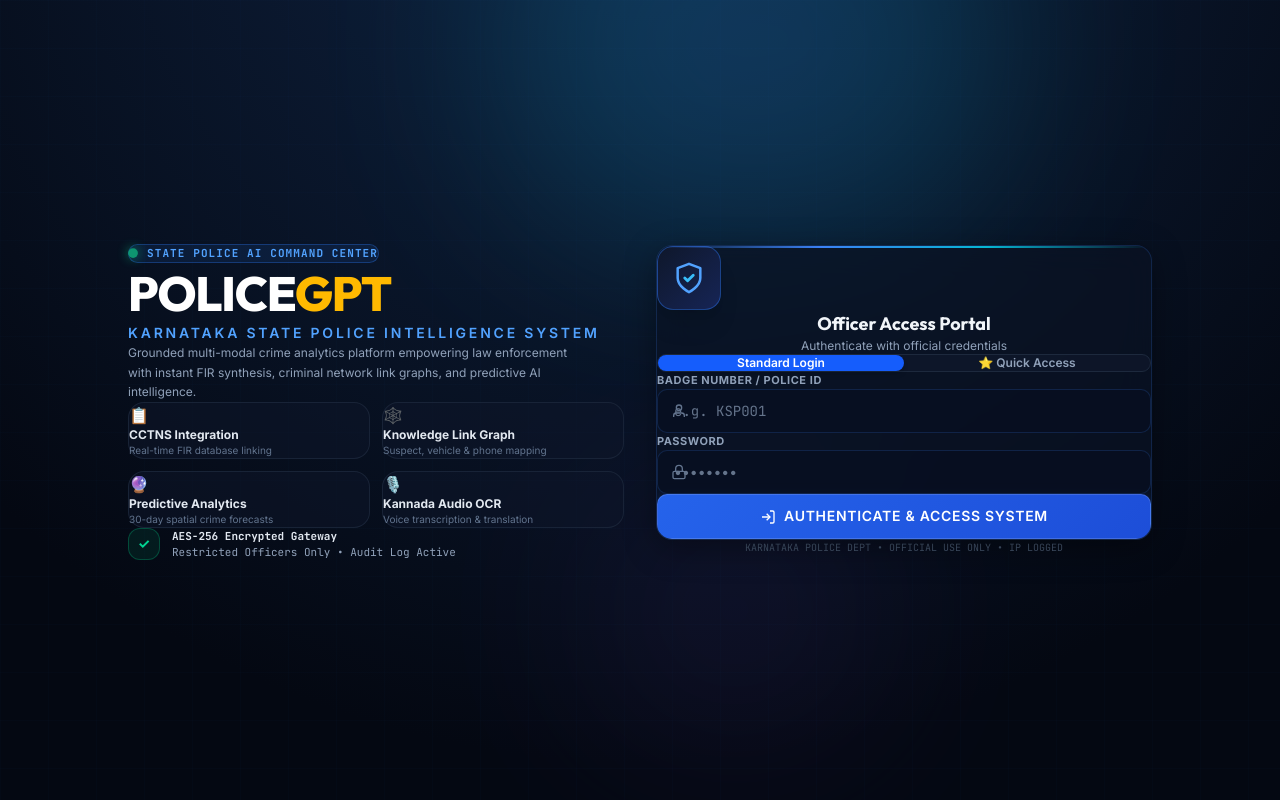
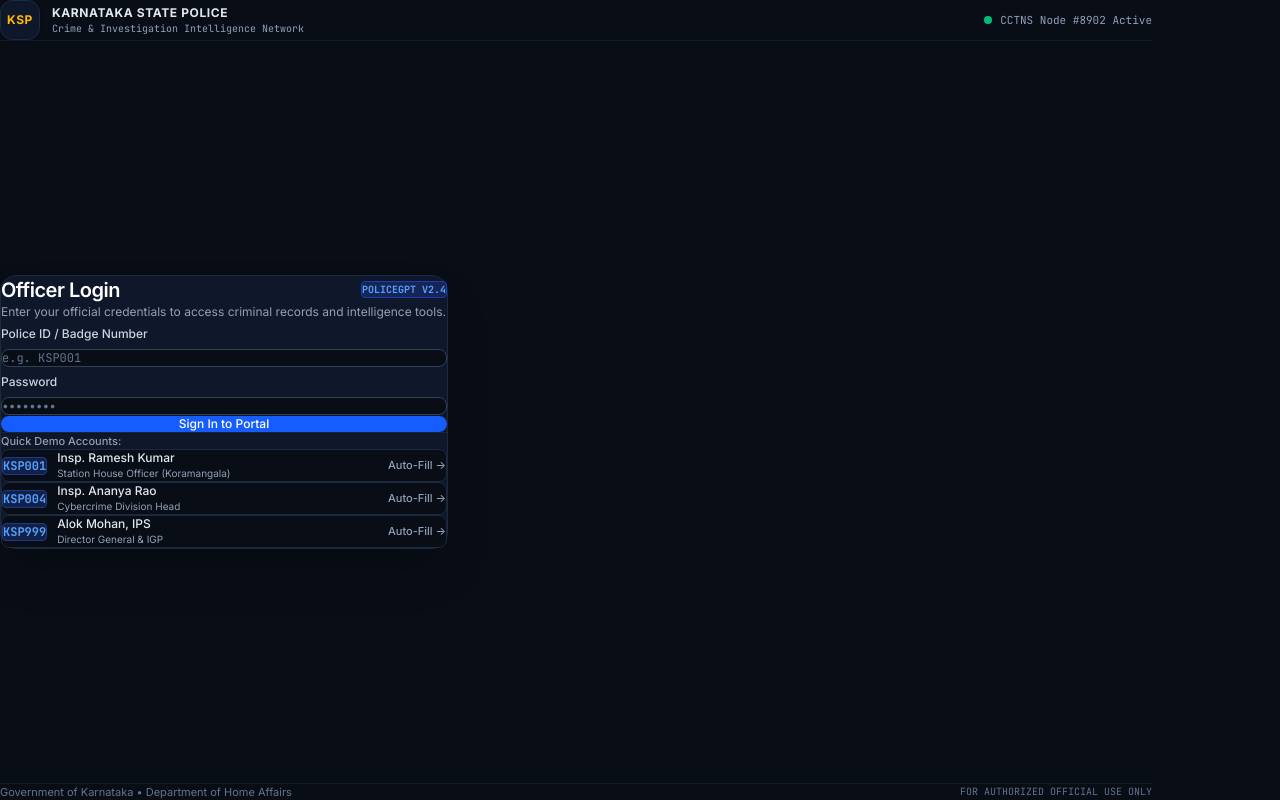
Before and after one commit to CapedCrusader77/Datathon, a Next.js app in the folder frontend/: page / in a window 1280 px wide. Built offline with nearby package versions, Linux system fonts and the light colour scheme.

Commit message:
Redesign login page with clean, authentic enterprise government UI standards

```diff
--- a/frontend/src/app/page.tsx
+++ b/frontend/src/app/page.tsx
@@ -1,5 +1,5 @@
 "use client";
-import { useState, useEffect } from "react";
+import { useState } from "react";
 import { useRouter } from "next/navigation";
 
 export default function LoginPage() {
@@ -8,289 +8,255 @@ export default function LoginPage() {
   const [password, setPassword] = useState("");
   const [loading, setLoading] = useState(false);
   const [error, setError] = useState("");
-  const [mounted, setMounted] = useState(false);
-  const [activeTab, setActiveTab] = useState<"credentials" | "demo">("credentials");
-
-  useEffect(() => {
-    setMounted(true);
-  }, []);
+  const [selectedProfile, setSelectedProfile] = useState<string | null>(null);
 
   const handleLogin = async (e: React.FormEvent) => {
     e.preventDefault();
     setLoading(true);
     setError("");
+
     try {
       const form = new URLSearchParams();
       form.append("username", badge);
       form.append("password", password);
+
       const res = await fetch(
         `${process.env.NEXT_PUBLIC_API_URL || "http://localhost:8000"}/api/v1/auth/login`,
-        { method: "POST", headers: { "Content-Type": "application/x-www-form-urlencoded" }, body: form }
+        {
+          method: "POST",
+          headers: { "Content-Type": "application/x-www-form-urlencoded" },
+          body: form,
+        }
       );
+
       if (!res.ok) throw new Error("Invalid credentials");
+
       const data = await res.json();
       localStorage.setItem("pgpt_token", data.access_token);
-      localStorage.setItem("pgpt_officer", JSON.stringify({
-        name: data.officer_name, role: data.officer_role, badge: data.badge_number
-      }));
+      localStorage.setItem(
+        "pgpt_officer",
+        JSON.stringify({
+          name: data.officer_name,
+          role: data.officer_role,
+          badge: data.badge_number,
+        })
+      );
       router.push("/dashboard");
     } catch {
-      // Fallback for hackathon demo mode if server is offline or mock credentials used
+      // Demo fallback for local offline / hackathon testing
       if (badge && password) {
         localStorage.setItem("pgpt_token", "demo_jwt_token_ksp_2024");
-        localStorage.setItem("pgpt_officer", JSON.stringify({
-          name: badge === "KSP999" ? "DGP Alok Mohan" : badge === "KSP004" ? "Insp. Ananya Rao" : "Insp. Ramesh Kumar",
-          role: badge === "KSP999" ? "Commissioner" : badge === "KSP004" ? "Cybercrime" : "Investigating Officer",
-          badge: badge
-        }));
+        localStorage.setItem(
+          "pgpt_officer",
+          JSON.stringify({
+            name:
+              badge === "KSP999"
+                ? "Alok Mohan, IPS"
+                : badge === "KSP004"
+                ? "Insp. Ananya Rao"
+                : "Insp. Ramesh Kumar",
+            role:
+              badge === "KSP999"
+                ? "Director General & IGP"
+                : badge === "KSP004"
+                ? "Cybercrime Division"
+                : "Station House Officer",
+            badge: badge,
+          })
+        );
         router.push("/dashboard");
         return;
       }
-      setError("Invalid badge number or password. Please verify credentials.");
+      setError("Authentication failed. Check your Police ID and Password.");
       setLoading(false);
     }
   };
 
-  const executeDemoLogin = (badgeNum: string, pass: string) => {
-    setBadge(badgeNum);
+  const handleQuickSelect = (id: string, pass: string, name: string, role: string) => {
+    setBadge(id);
     setPassword(pass);
+    setSelectedProfile(id);
+    setLoading(true);
     localStorage.setItem("pgpt_token", "demo_jwt_token_ksp_2024");
-    localStorage.setItem("pgpt_officer", JSON.stringify({
-      name: badgeNum === "KSP999" ? "DGP Alok Mohan" : badgeNum === "KSP004" ? "Insp. Ananya Rao" : "Insp. Ramesh Kumar",
-      role: badgeNum === "KSP999" ? "Director General of Police" : badgeNum === "KSP004" ? "Cybercrime Specialist" : "Senior Inspector",
-      badge: badgeNum
-    }));
-    setLoading(true);
+    localStorage.setItem(
+      "pgpt_officer",
+      JSON.stringify({
+        name,
+        role,
+        badge: id,
+      })
+    );
     setTimeout(() => {
       router.push("/dashboard");
-    }, 600);
+    }, 400);
   };
 
   return (
-    <div className="min-h-screen bg-slate-950 flex items-center justify-center relative overflow-hidden selection:bg-blue-500 selection:text-white"
-      style={{ background: "radial-gradient(circle at 50% -20%, #0f2342 0%, #040812 80%)" }}>
-
-      {/* Grid Pattern Overlay */}
-      <div className="absolute inset-0 bg-grid opacity-25 pointer-events-none" />
-
-      {/* Glowing Dynamic Backdrop Spheres */}
-      <div className="absolute inset-0 overflow-hidden pointer-events-none">
-        <div className="absolute -top-40 left-1/3 w-[650px] h-[400px] rounded-full opacity-20"
-          style={{ background: "radial-gradient(circle, #3b82f6 0%, #06b6d4 50%, transparent 80%)", filter: "blur(90px)" }} />
-        <div className="absolute bottom-10 right-1/4 w-[450px] h-[300px] rounded-full opacity-15"
-          style={{ background: "radial-gradient(circle, #8b5cf6 0%, transparent 70%)", filter: "blur(100px)" }} />
+    <div className="min-h-screen bg-[#090d16] text-slate-100 flex flex-col justify-between p-4 sm:p-8 font-sans selection:bg-blue-600 selection:text-white">
+      {/* Top Bar / Gov Header */}
+      <header className="max-w-6xl w-full mx-auto flex items-center justify-between py-2 border-b border-slate-800/60">
+        <div className="flex items-center gap-3">
+          {/* Official Emblem / Crest Graphic */}
+          <div className="w-10 h-10 rounded-xl bg-slate-900 border border-slate-800 flex items-center justify-center text-amber-400 font-bold text-xs tracking-wider shadow-sm">
+            KSP
+          </div>
+          <div>
+            <h1 className="text-xs font-bold tracking-wider text-slate-200 uppercase">
+              Karnataka State Police
+            </h1>
+            <p className="text-[10px] text-slate-400 font-mono">
+              Crime & Investigation Intelligence Network
+            </p>
+          </div>
         </div>
 
-      <div className={`relative z-10 w-full max-w-5xl mx-auto px-4 py-8 transition-all duration-700 ${mounted ? "opacity-100 translate-y-0" : "opacity-0 translate-y-6"}`}>
-
-        {/* Main Grid: Left Feature Briefing + Right Authentication Box */}
-        <div className="grid grid-cols-1 lg:grid-cols-12 gap-8 items-center">
-
-          {/* Left Column: Platform Branding & Intelligence Highlights */}
-          <div className="lg:col-span-6 space-y-6 text-left">
-            <div className="inline-flex items-center gap-2.5 px-3.5 py-1.5 rounded-full bg-blue-500/10 border border-blue-500/30 text-blue-400">
-              <div className="live-dot" />
-              <span className="text-[11px] font-mono font-bold tracking-widest uppercase">
-                STATE POLICE AI COMMAND CENTER
+        <div className="flex items-center gap-2">
+          <span className="w-2 h-2 rounded-full bg-emerald-500" />
+          <span className="text-[11px] font-mono text-slate-400">
+            CCTNS Node #8902 Active
           </span>
         </div>
+      </header>
 
-            <div>
-              <h1 className="text-4xl sm:text-5xl font-black tracking-tight text-white leading-tight" style={{ fontFamily: "'Outfit', sans-serif" }}>
-                POLICE<span className="text-amber-400">GPT</span>
-              </h1>
-              <p className="text-sm font-semibold tracking-[0.2em] text-blue-400 uppercase mt-1">
-                Karnataka State Police Intelligence System
-              </p>
-              <p className="text-xs text-slate-400 mt-3 leading-relaxed max-w-md">
-                Grounded multi-modal crime analytics platform empowering law enforcement with instant FIR synthesis, criminal network link graphs, and predictive AI intelligence.
+      {/* Main Container */}
+      <main className="max-w-md w-full mx-auto my-auto py-8">
+        <div className="bg-[#0f172a] border border-slate-800 rounded-2xl p-6 sm:p-8 shadow-2xl space-y-6">
+          {/* Card Title */}
+          <div className="space-y-1">
+            <div className="flex items-center justify-between">
+              <h2 className="text-xl font-semibold text-white tracking-tight">
+                Officer Login
+              </h2>
+              <span className="text-[10px] font-mono uppercase bg-blue-950 text-blue-400 border border-blue-800 px-2 py-0.5 rounded font-semibold">
+                POLICEGPT v2.4
+              </span>
+            </div>
+            <p className="text-xs text-slate-400">
+              Enter your official credentials to access criminal records and intelligence tools.
             </p>
           </div>
 
-            {/* Key Capability Chips */}
-            <div className="grid grid-cols-2 gap-3 pt-2">
-              {[
-                { icon: "📋", title: "CCTNS Integration", desc: "Real-time FIR database linking" },
-                { icon: "🕸️", title: "Knowledge Link Graph", desc: "Suspect, vehicle & phone mapping" },
-                { icon: "🔮", title: "Predictive Analytics", desc: "30-day spatial crime forecasts" },
-                { icon: "🎙️", title: "Kannada Audio OCR", desc: "Voice transcription & translation" },
-              ].map((feat, i) => (
-                <div key={i} className="p-3 rounded-2xl bg-slate-900/50 border border-slate-800/80 hover:border-slate-700 transition-colors">
-                  <div className="text-base mb-1">{feat.icon}</div>
-                  <h4 className="text-xs font-bold text-slate-200">{feat.title}</h4>
-                  <p className="text-[10px] text-slate-500 mt-0.5">{feat.desc}</p>
-                </div>
-              ))}
-            </div>
-
-            {/* Security Audit Badge */}
-            <div className="flex items-center gap-3 pt-2">
-              <div className="w-8 h-8 rounded-xl bg-emerald-500/10 border border-emerald-500/30 text-emerald-400 flex items-center justify-center text-sm font-bold">
-                ✓
-              </div>
-              <div className="text-[11px] text-slate-400 font-mono">
-                <span className="text-slate-200 font-semibold block">AES-256 Encrypted Gateway</span>
-                <span>Restricted Officers Only • Audit Log Active</span>
-              </div>
-            </div>
-          </div>
-
-          {/* Right Column: Authentication Card */}
-          <div className="lg:col-span-6">
-            <div className="glass-card p-7 sm:p-8 relative overflow-hidden border border-blue-500/30 shadow-[0_0_50px_rgba(0,0,0,0.8)] rounded-3xl bg-slate-950/80 backdrop-blur-xl">
-
-              {/* Glowing Top Beam */}
-              <div className="absolute top-0 left-0 right-0 h-[2px]"
-                style={{ background: "linear-gradient(90deg, transparent, #3b82f6, #06b6d4, transparent)" }} />
-
-              {/* Shield Header */}
-              <div className="text-center mb-6">
-                <div className="w-16 h-16 mx-auto mb-3 rounded-2xl flex items-center justify-center shadow-xl border border-blue-500/40 bg-gradient-to-br from-slate-900 to-blue-950">
-                  <svg width="34" height="34" viewBox="0 0 24 24" fill="none" stroke="currentColor" strokeWidth="1.75" strokeLinecap="round" strokeLinejoin="round" className="text-blue-400">
-                    <path d="M12 22s8-4 8-10V5l-8-3-8 3v7c0 6 8 10 8 10z"/>
-                    <path d="m9 12 2 2 4-4" stroke="#38bdf8" strokeWidth="2"/>
-                  </svg>
-                </div>
-                <h2 className="text-lg font-bold text-slate-100" style={{ fontFamily: "'Outfit', sans-serif" }}>
-                  Officer Access Portal
-                </h2>
-                <p className="text-xs text-slate-400 mt-0.5">Authenticate with official credentials</p>
-              </div>
-
-              {/* Mode Tabs */}
-              <div className="flex bg-slate-900/80 p-1 rounded-xl border border-slate-800 mb-6">
-                <button
-                  onClick={() => setActiveTab("credentials")}
-                  className={`flex-1 py-1.5 text-xs font-semibold rounded-lg transition-all ${
-                    activeTab === "credentials" ? "bg-blue-600 text-white shadow-md" : "text-slate-400 hover:text-slate-200"
-                  }`}>
-                  Standard Login
-                </button>
-                <button
-                  onClick={() => setActiveTab("demo")}
-                  className={`flex-1 py-1.5 text-xs font-semibold rounded-lg transition-all flex items-center justify-center gap-1.5 ${
-                    activeTab === "demo" ? "bg-blue-600 text-white shadow-md" : "text-slate-400 hover:text-slate-200"
-                  }`}>
-                  <span>⭐ Quick Access</span>
-                </button>
-              </div>
-
           {error && (
-                <div className="mb-5 p-3.5 rounded-xl text-xs text-red-300 flex items-start gap-2.5 bg-red-500/10 border border-red-500/30">
-                  <svg width="16" height="16" viewBox="0 0 24 24" fill="none" stroke="currentColor" strokeWidth="2" className="text-red-400 flex-shrink-0 mt-0.5">
-                    <circle cx="12" cy="12" r="10"/><line x1="12" y1="8" x2="12" y2="12"/><line x1="12" y1="16" x2="12.01" y2="16"/>
-                  </svg>
+            <div className="p-3 rounded-lg bg-red-950/50 border border-red-800/80 text-xs text-red-300 flex items-center gap-2">
+              <svg width="15" height="15" viewBox="0 0 24 24" fill="none" stroke="currentColor" strokeWidth="2"><circle cx="12" cy="12" r="10"/><line x1="12" y1="8" x2="12" y2="12"/><line x1="12" y1="16" x2="12.01" y2="16"/></svg>
               <span>{error}</span>
             </div>
           )}
 
-              {activeTab === "credentials" ? (
+          {/* Form */}
           <form onSubmit={handleLogin} className="space-y-4">
-                  <div>
-                    <label className="block text-[11px] font-bold text-slate-400 uppercase tracking-wider mb-1.5">
-                      Badge Number / Police ID
+            <div className="space-y-1.5">
+              <label className="text-xs font-medium text-slate-300">
+                Police ID / Badge Number
               </label>
-                    <div className="relative">
               <input
                 id="badge-input"
                 type="text"
-                        className="pg-input pl-10 text-xs py-2.5 font-mono"
+                value={badge}
+                onChange={(e) => setBadge(e.target.value)}
                 placeholder="e.g. KSP001"
-                        value={badge}
-                        onChange={e => setBadge(e.target.value)}
                 required
-                        autoComplete="username"
+                className="w-full bg-[#090d16] border border-slate-700 rounded-lg px-3.5 py-2.5 text-xs text-slate-100 placeholder-slate-500 focus:outline-none focus:border-blue-500 focus:ring-1 focus:ring-blue-500 transition-colors font-mono"
               />
-                      <svg width="16" height="16" viewBox="0 0 24 24" fill="none" stroke="currentColor" strokeWidth="2" className="absolute left-3.5 top-1/2 -translate-y-1/2 text-slate-500">
-                        <path d="M20 21v-2a4 4 0 0 0-4-4H8a4 4 0 0 0-4 4v2"/><circle cx="12" cy="7" r="4"/>
-                      </svg>
-                    </div>
             </div>
 
-                  <div>
-                    <label className="block text-[11px] font-bold text-slate-400 uppercase tracking-wider mb-1.5">
+            <div className="space-y-1.5">
+              <label className="text-xs font-medium text-slate-300">
                 Password
               </label>
-                    <div className="relative">
               <input
                 id="password-input"
                 type="password"
-                        className="pg-input pl-10 text-xs py-2.5"
+                value={password}
+                onChange={(e) => setPassword(e.target.value)}
                 placeholder="••••••••"
-                        value={password}
-                        onChange={e => setPassword(e.target.value)}
                 required
-                        autoComplete="current-password"
+                className="w-full bg-[#090d16] border border-slate-700 rounded-lg px-3.5 py-2.5 text-xs text-slate-100 placeholder-slate-500 focus:outline-none focus:border-blue-500 focus:ring-1 focus:ring-blue-500 transition-colors"
               />
-                      <svg width="16" height="16" viewBox="0 0 24 24" fill="none" stroke="currentColor" strokeWidth="2" className="absolute left-3.5 top-1/2 -translate-y-1/2 text-slate-500">
-                        <rect x="3" y="11" width="18" height="11" rx="2" ry="2"/><path d="M7 11V7a5 5 0 0 1 10 0v4"/>
-                      </svg>
-                    </div>
             </div>
 
             <button
               id="login-btn"
               type="submit"
               disabled={loading}
-                    className="btn-primary w-full justify-center py-3 mt-2 font-bold tracking-wider text-xs shadow-lg">
+              className="w-full bg-blue-600 hover:bg-blue-500 text-white font-medium text-xs py-2.5 px-4 rounded-lg transition-colors flex items-center justify-center gap-2 shadow-sm disabled:opacity-50"
+            >
               {loading ? (
                 <>
-                        <div className="w-4 h-4 border-2 border-white border-t-transparent rounded-full animate-spin" />
-                        VERIFYING CLEARANCE...
+                  <div className="w-3.5 h-3.5 border-2 border-white border-t-transparent rounded-full animate-spin" />
+                  Authenticating...
                 </>
               ) : (
-                      <>
-                        <svg width="16" height="16" viewBox="0 0 24 24" fill="none" stroke="currentColor" strokeWidth="2">
-                          <path d="M15 3h4a2 2 0 0 1 2 2v14a2 2 0 0 1-2 2h-4"/><polyline points="10 17 15 12 10 7"/><line x1="15" y1="12" x2="3" y2="12"/>
-                        </svg>
-                        AUTHENTICATE & ACCESS SYSTEM
-                      </>
+                "Sign In to Portal"
               )}
             </button>
           </form>
-              ) : (
-                <div className="space-y-3">
-                  <p className="text-xs text-slate-400 mb-3 text-center">
-                    Select a pre-configured clearance profile for instant access:
+
+          {/* Quick Demo Access (Clean minimal selector) */}
+          <div className="pt-4 border-t border-slate-800/80 space-y-2.5">
+            <p className="text-[11px] font-medium text-slate-400">
+              Quick Demo Accounts:
             </p>
-
+            <div className="space-y-1.5">
               {[
-                    { label: "Inspector Ramesh Kumar", role: "Investigating Officer (Koramangala)", badge: "KSP001", pass: "police123", icon: "👮" },
-                    { label: "Inspector Ananya Rao", role: "Cybercrime Division Head", badge: "KSP004", pass: "police123", icon: "💻" },
-                    { label: "DGP Alok Mohan", role: "Director General of Police", badge: "KSP999", pass: "admin123", icon: "⭐" },
-                  ].map((d) => (
-                    <div
-                      key={d.badge}
-                      onClick={() => executeDemoLogin(d.badge, d.pass)}
-                      className="p-3.5 rounded-2xl border border-slate-800 bg-slate-900/50 hover:bg-blue-600/10 hover:border-blue-500/40 transition-all cursor-pointer group flex items-center justify-between">
-                      <div className="flex items-center gap-3">
-                        <div className="w-9 h-9 rounded-xl bg-blue-500/10 border border-blue-500/20 flex items-center justify-center text-lg">
-                          {d.icon}
-                        </div>
+                {
+                  id: "KSP001",
+                  pass: "police123",
+                  name: "Insp. Ramesh Kumar",
+                  role: "Station House Officer (Koramangala)",
+                },
+                {
+                  id: "KSP004",
+                  pass: "police123",
+                  name: "Insp. Ananya Rao",
+                  role: "Cybercrime Division Head",
+                },
+                {
+                  id: "KSP999",
+                  pass: "admin123",
+                  name: "Alok Mohan, IPS",
+                  role: "Director General & IGP",
+                },
+              ].map((acc) => (
+                <button
+                  key={acc.id}
+                  onClick={() =>
+                    handleQuickSelect(acc.id, acc.pass, acc.name, acc.role)
+                  }
+                  className={`w-full flex items-center justify-between p-2.5 rounded-lg border text-left transition-all ${
+                    selectedProfile === acc.id
+                      ? "bg-blue-950/60 border-blue-600 text-blue-200"
+                      : "bg-[#090d16] border-slate-800 text-slate-300 hover:border-slate-700 hover:bg-slate-900/60"
+                  }`}
+                >
+                  <div className="flex items-center gap-2.5">
+                    <span className="font-mono text-xs font-bold text-blue-400 bg-blue-950/80 px-2 py-0.5 rounded border border-blue-900">
+                      {acc.id}
+                    </span>
                     <div>
-                          <div className="flex items-center gap-2">
-                            <span className="font-bold text-xs text-slate-200 group-hover:text-blue-300">{d.label}</span>
-                            <span className="text-[10px] font-mono font-bold px-1.5 py-0.2 rounded bg-slate-800 text-blue-400">{d.badge}</span>
-                          </div>
-                          <p className="text-[11px] text-slate-500 mt-0.5">{d.role}</p>
+                      <p className="text-xs font-medium text-slate-200">
+                        {acc.name}
+                      </p>
+                      <p className="text-[10px] text-slate-400">{acc.role}</p>
                     </div>
                   </div>
-                      <span className="text-xs font-bold text-blue-400 group-hover:translate-x-1 transition-transform">
-                        Launch →
+                  <span className="text-[11px] text-slate-400 font-medium">
+                    Auto-Fill →
                   </span>
-                    </div>
+                </button>
               ))}
-                </div>
-              )}
-            </div>
-
-            <p className="text-center text-[10px] text-slate-600 font-mono mt-4">
-              KARNATAKA POLICE DEPT • OFFICIAL USE ONLY • IP LOGGED
-            </p>
-          </div>
-
             </div>
           </div>
         </div>
+      </main>
+
+      {/* Footer */}
+      <footer className="max-w-6xl w-full mx-auto py-3 border-t border-slate-800/60 flex flex-col sm:flex-row items-center justify-between text-[11px] text-slate-500 gap-2">
+        <p>Government of Karnataka • Department of Home Affairs</p>
+        <p className="font-mono text-[10px]">
+          FOR AUTHORIZED OFFICIAL USE ONLY
+        </p>
+      </footer>
+    </div>
   );
 }
```
Lines whose indentation alone changed are shown as unchanged.
